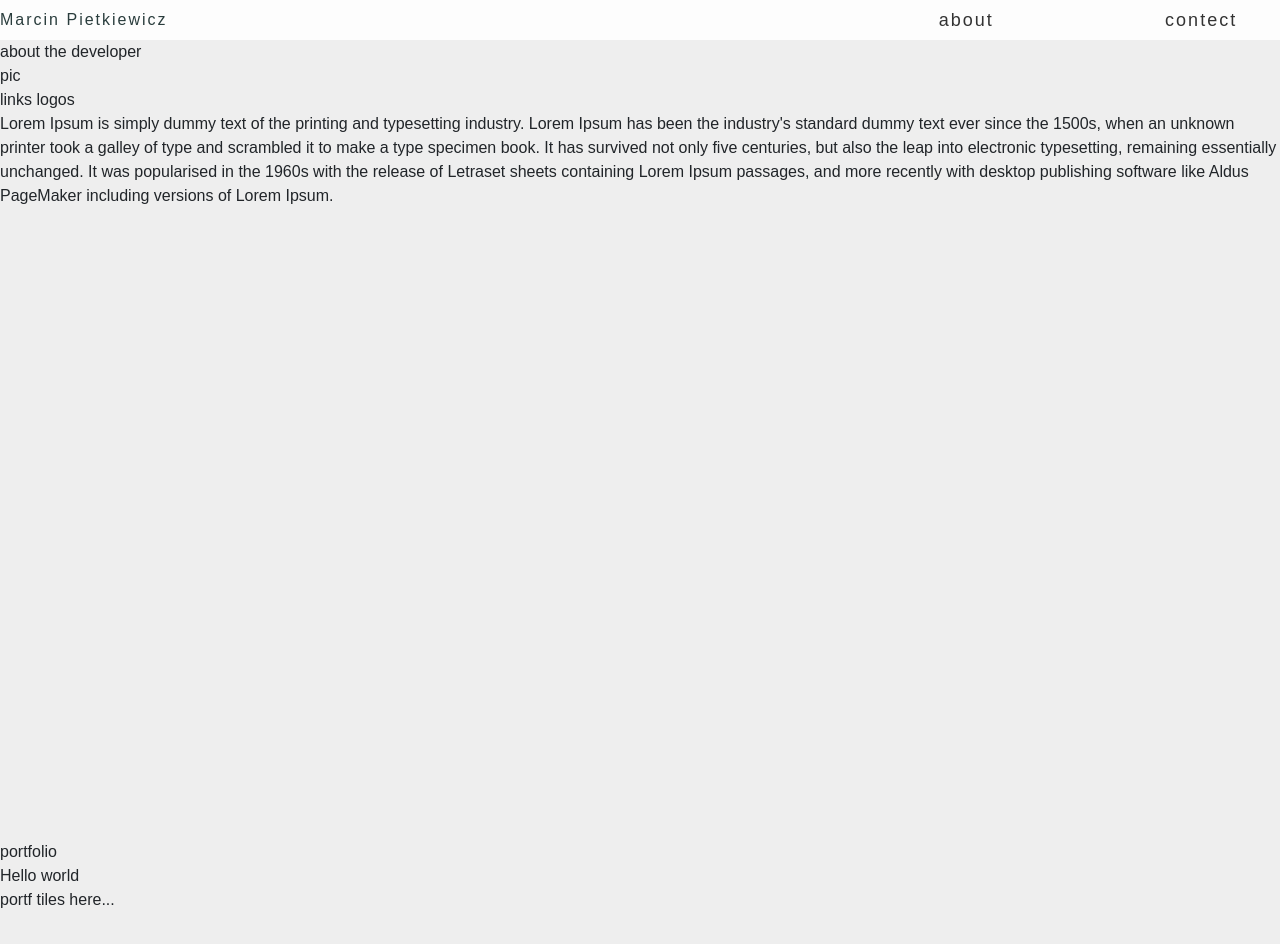
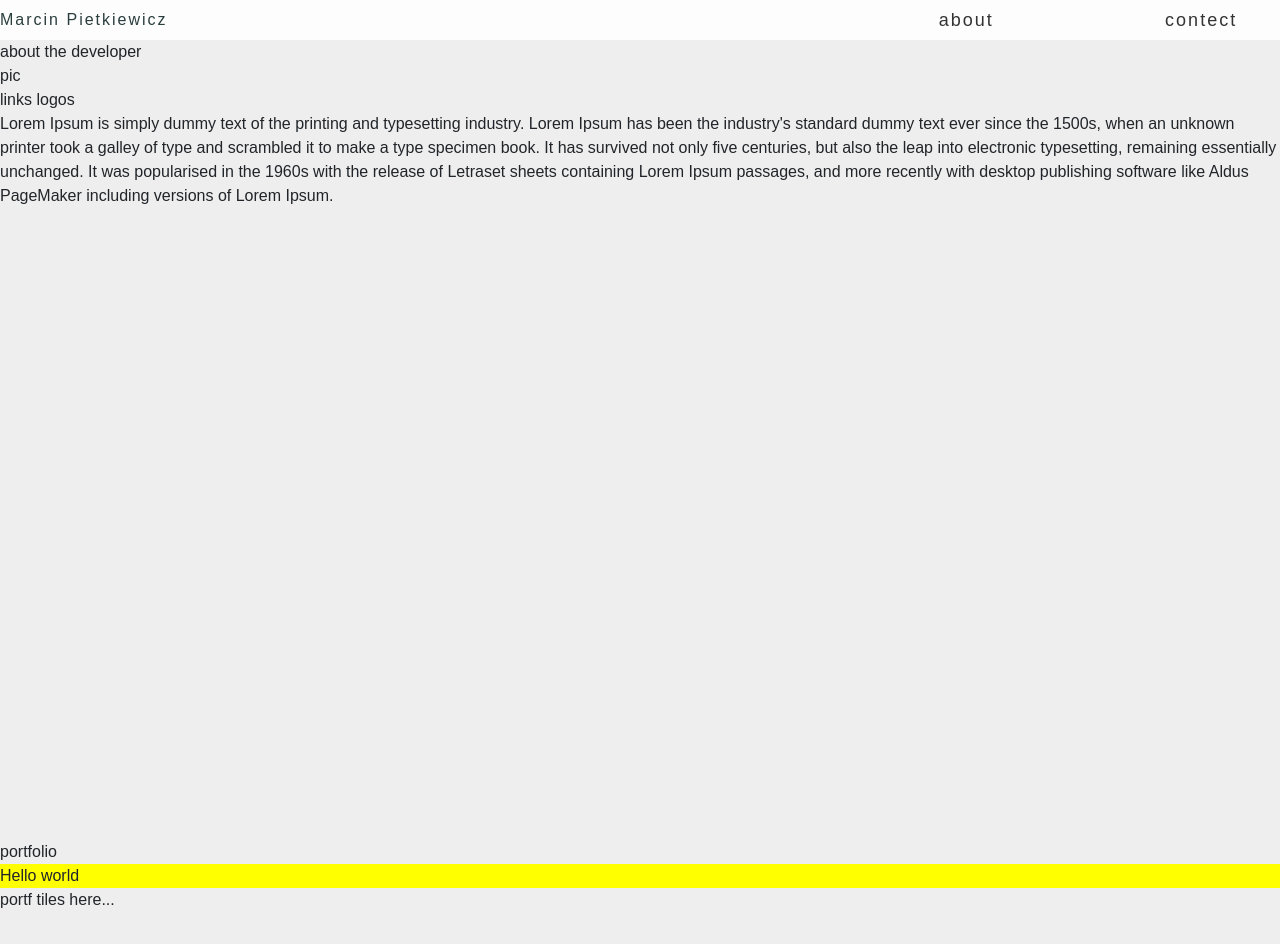
Before and after one commit to MarcinPietkiewicz/portfolio, a React (Create React App) app: page / in a window 1280 px wide. Shown: the top 944 px of the page. Built offline with nearby package versions, Linux system fonts and the light colour scheme; the HTML template or start-up script is replaced by a standard one.

Commit message:
Added portfolio scss

```diff
--- a/src/Portfolio.js
+++ b/src/Portfolio.js
@@ -1,9 +1,14 @@
 import React from "react";
+import "./Portfolio.scss";
 
 class Portfolio extends React.Component {
   render() {
-    return <React.Fragment>Hello world</React.Fragment>;
-  }
+    return (
+    <div id="port">
+        Hello world
+        </div>
+    )
+}
 }
 
 export default Portfolio;
--- /dev/null
+++ b/src/Portfolio.scss
@@ -0,0 +1,5 @@
+@import "../node_modules/bootstrap/scss/bootstrap";
+
+#port {
+    background-color:yellow;
+}
```
